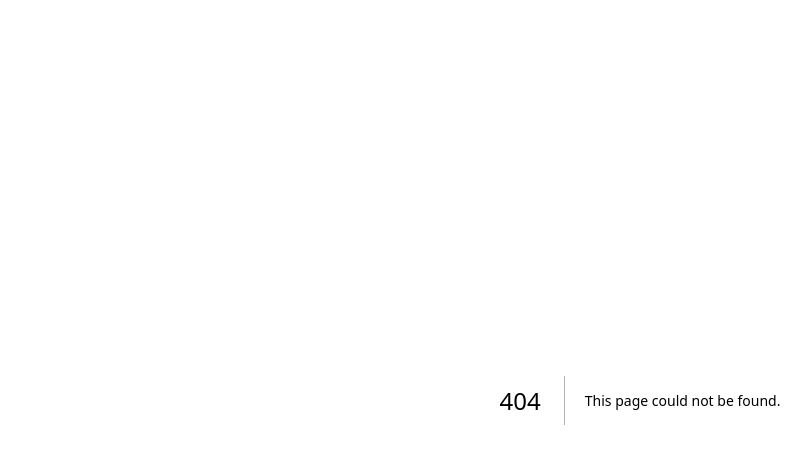
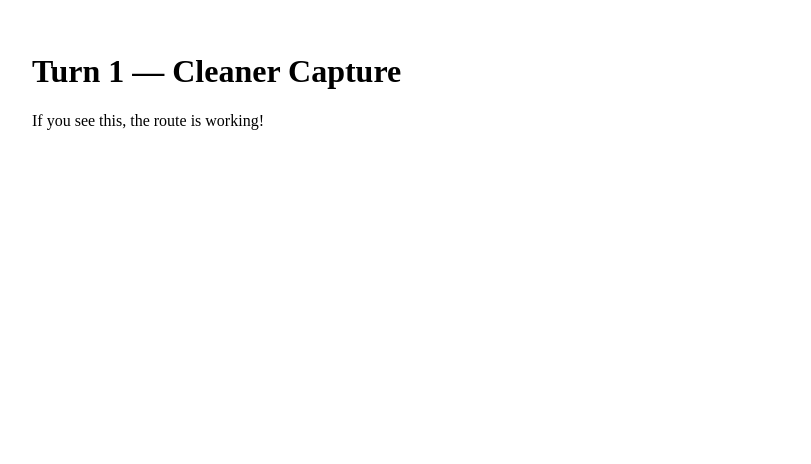
Before and after one commit to dmeadows001/turn-qa, a Next.js app: page /turns/1/capture in a window 1280 px wide. Before the commit this address had no page. Shown: the top 464 px of the page, without its empty margins (0-811 px from the left). Built offline with nearby package versions, Linux system fonts and the light colour scheme.

Commit message:
Create capture.js

```diff
--- /dev/null
+++ b/pages/turns/[id]/capture.js
@@ -0,0 +1,11 @@
+import { useRouter } from 'next/router';
+
+export default function Capture() {
+  const { query } = useRouter();
+  return (
+    <div style={{ padding: 24, fontFamily: 'ui-sans-serif' }}>
+      <h1>Turn {query.id} — Cleaner Capture</h1>
+      <p>If you see this, the route is working!</p>
+    </div>
+  );
+}
```
